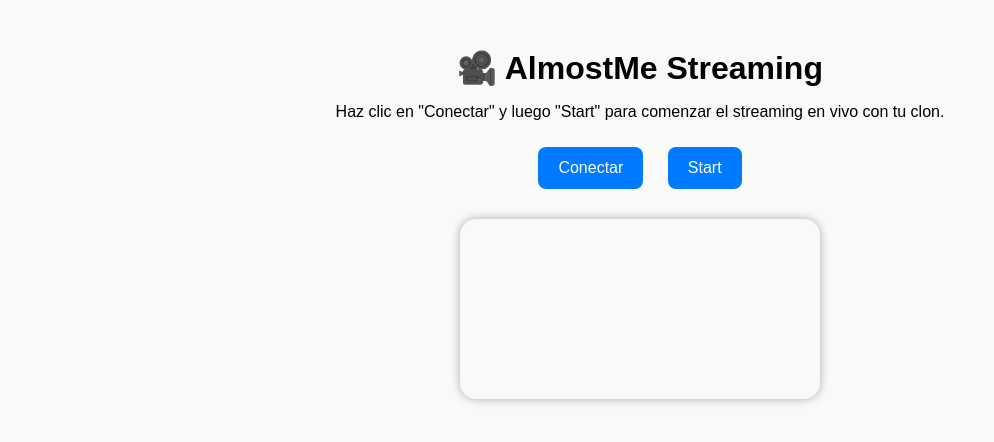
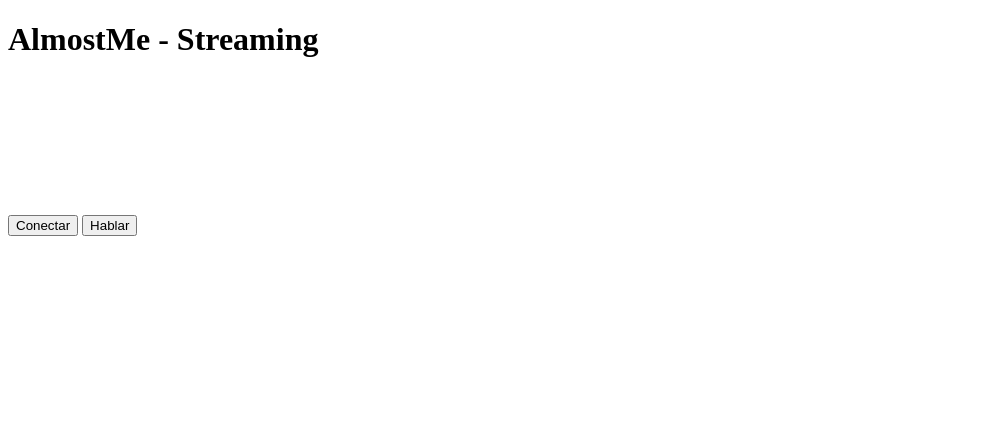
Before and after one commit to jspoleti66/Projects, a Flask app: template templates/index.html in a window 1280 px wide. Shown: the top 442 px of the page, without its empty margins (0-994 px from the left). Run offline with Flask 3, Linux system fonts and the light colour scheme; the template is opened without the code that fills it, so the values that code supplies are empty.

Commit message:
Add files via upload

```diff
--- a/main.py
+++ b/main.py
@@ -1,19 +1,15 @@
-from flask import Flask, jsonify, request, send_from_directory
+from flask import Flask, jsonify, request, render_template
 import requests
 import os
 
-app = Flask(__name__, static_folder="static")
+app = Flask(__name__)
 
 DID_API_KEY = os.getenv("DID_API_KEY")
-IMAGE_URL = "https://raw.githubusercontent.com/jspoleti66/Projects/main/static/AlmostMe.png"
+IMAGE_URL = "https://cdn.midjourney.com/85df418b-5cc6-47c8-80a3-729e2c6aeb27/0_2.png"
 
 @app.route("/")
 def index():
-    return send_from_directory(".", "index.html")
-
-@app.route("/static/<path:filename>")
-def static_files(filename):
-    return send_from_directory("static", filename)
+    return render_template("index.html")
 
 @app.route("/api/init", methods=["POST"])
 def init_stream():
--- a/static/script.js
+++ b/static/script.js
@@ -1,62 +1,28 @@
-from flask import Flask, jsonify, request, send_from_directory
-import requests
-import os
+let socket;
+let streamId = null;
+let token = null;
 
-app = Flask(__name__, static_folder=".")
+document.getElementById("connectBtn").onclick = async () => {
+  const res = await fetch("/api/init", { method: "POST" });
+  const data = await res.json();
+  streamId = data.streamId;
+  token = data.token;
 
-DID_API_KEY = os.getenv("DID_API_KEY")
-IMAGE_URL = "https://raw.githubusercontent.com/jspoleti66/Projects/main/static/AlmostMe.png"  # Tu imagen personalizada
+  const videoElement = document.getElementById("videoElement");
+  const wsUrl = `wss://api.d-id.com/streams/${streamId}?token=${token}`;
+  socket = new WebSocket(wsUrl);
+  socket.onmessage = (event) => {
+    if (event.data instanceof Blob) {
+      videoElement.src = URL.createObjectURL(event.data);
+    }
+  };
+};
 
-@app.route("/")
-def index():
-    return send_from_directory(".", "index.html")
-
-@app.route("/script.js")
-def js():
-    return send_from_directory(".", "script.js")
-
-@app.route("/api/init", methods=["POST"])
-def init_stream():
-    url = "https://api.d-id.com/talks/streams"
-    headers = {
-        "Authorization": f"Basic {DID_API_KEY}",
-        "Content-Type": "application/json",
-    }
-    payload = {
-        "source_url": IMAGE_URL,
-    }
-    response = requests.post(url, json=payload, headers=headers)
-    data = response.json()
-    return jsonify({
-        "streamId": data.get("id"),
-        "token": data.get("token")
-    })
-
-@app.route("/api/start", methods=["POST"])
-def start_stream():
-    content = request.json
-    stream_id = content.get("streamId")
-    text = content.get("text")
-
-    url = f"https://api.d-id.com/talks/streams/{stream_id}"
-    headers = {
-        "Authorization": f"Basic {DID_API_KEY}",
-        "Content-Type": "application/json",
-    }
-    payload = {
-        "script": {
-            "type": "text",
-            "input": text,
-            "provider": {
-                "type": "microsoft",
-                "voice_id": "es-AR-ElenaNeural"
-            }
-        }
-    }
-
-    requests.post(url, json=payload, headers=headers)
-    return jsonify({"status": "started"})
-
-if __name__ == "__main__":
-    port = int(os.environ.get("PORT", 5000))
-    app.run(debug=True, host="0.0.0.0", port=port)
+document.getElementById("startBtn").onclick = async () => {
+  const text = "Hola, soy AlmostMe, un clon parlante.";
+  await fetch("/api/start", {
+    method: "POST",
+    headers: { "Content-Type": "application/json" },
+    body: JSON.stringify({ streamId, text }),
+  });
+};
--- a/templates/index.html
+++ b/templates/index.html
@@ -2,46 +2,13 @@
 <html lang="en">
 <head>
   <meta charset="UTF-8" />
-  <meta name="viewport" content="width=device-width, initial-scale=1.0"/>
-  <title>AlmostMe - Streaming Demo</title>
-  <style>
-    body {
-      font-family: Arial, sans-serif;
-      text-align: center;
-      padding: 20px;
-      background-color: #f9f9f9;
-    }
-    video {
-      width: 360px;
-      border-radius: 16px;
-      box-shadow: 0 0 10px rgba(0,0,0,0.3);
-      margin-top: 20px;
-    }
-    button {
-      margin: 10px;
-      padding: 12px 20px;
-      font-size: 16px;
-      border: none;
-      border-radius: 8px;
-      background-color: #007bff;
-      color: white;
-      cursor: pointer;
-    }
-    button:hover {
-      background-color: #0056b3;
-    }
-    h1 {
-      margin-bottom: 10px;
-    }
-  </style>
+  <title>AlmostMe Live</title>
 </head>
 <body>
-  <h1>🎥 AlmostMe Streaming</h1>
-  <p>Haz clic en "Conectar" y luego "Start" para comenzar el streaming en vivo con tu clon.</p>
-  <button id="connect">Conectar</button>
-  <button id="start">Start</button>
-  <br/>
-  <video id="avatar" autoplay muted playsinline></video>
+  <h1>AlmostMe - Streaming</h1>
+  <button id="connectBtn">Conectar</button>
+  <button id="startBtn">Hablar</button>
+  <video id="videoElement" autoplay playsinline></video>
 
   <script src="/static/script.js"></script>
 </body>
```
